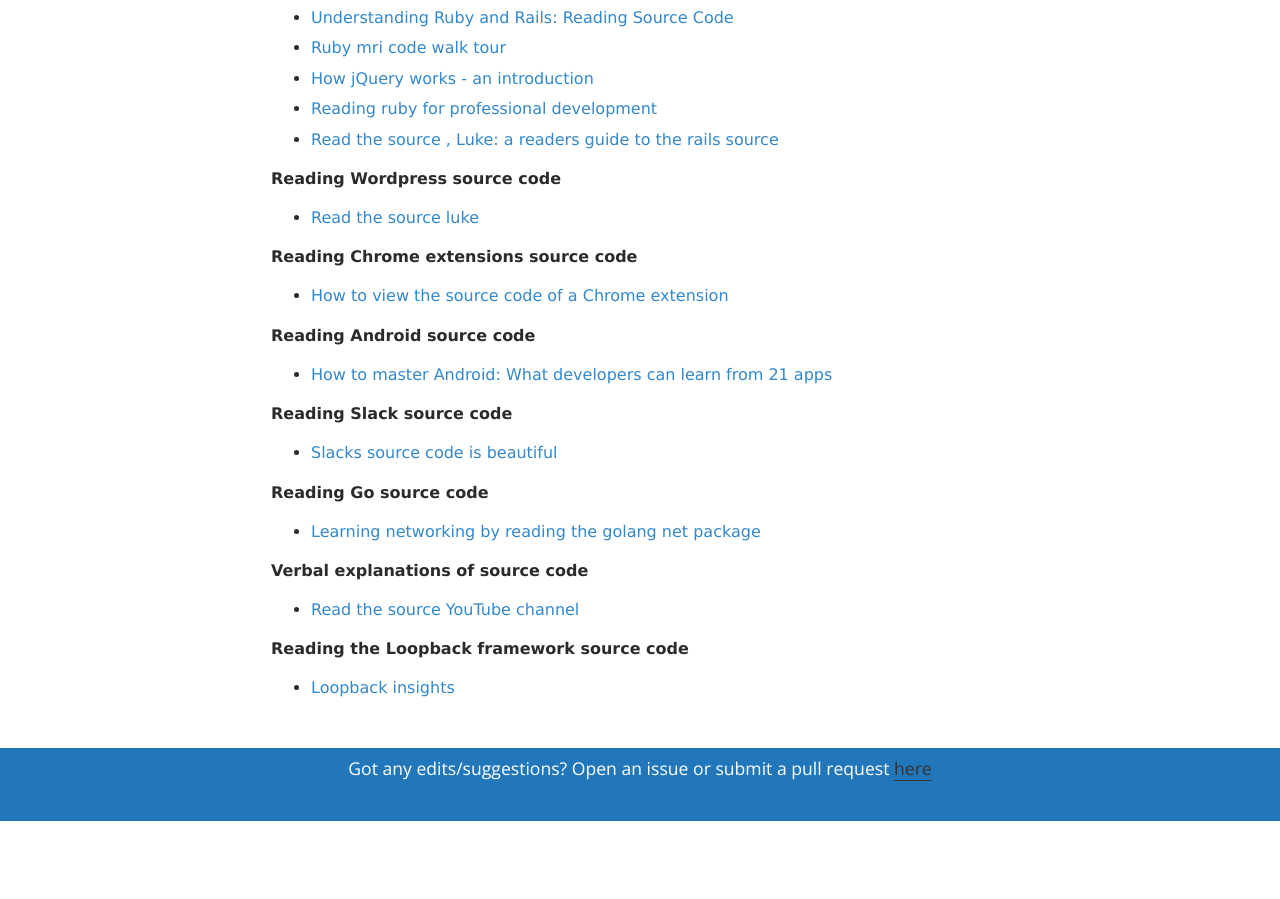
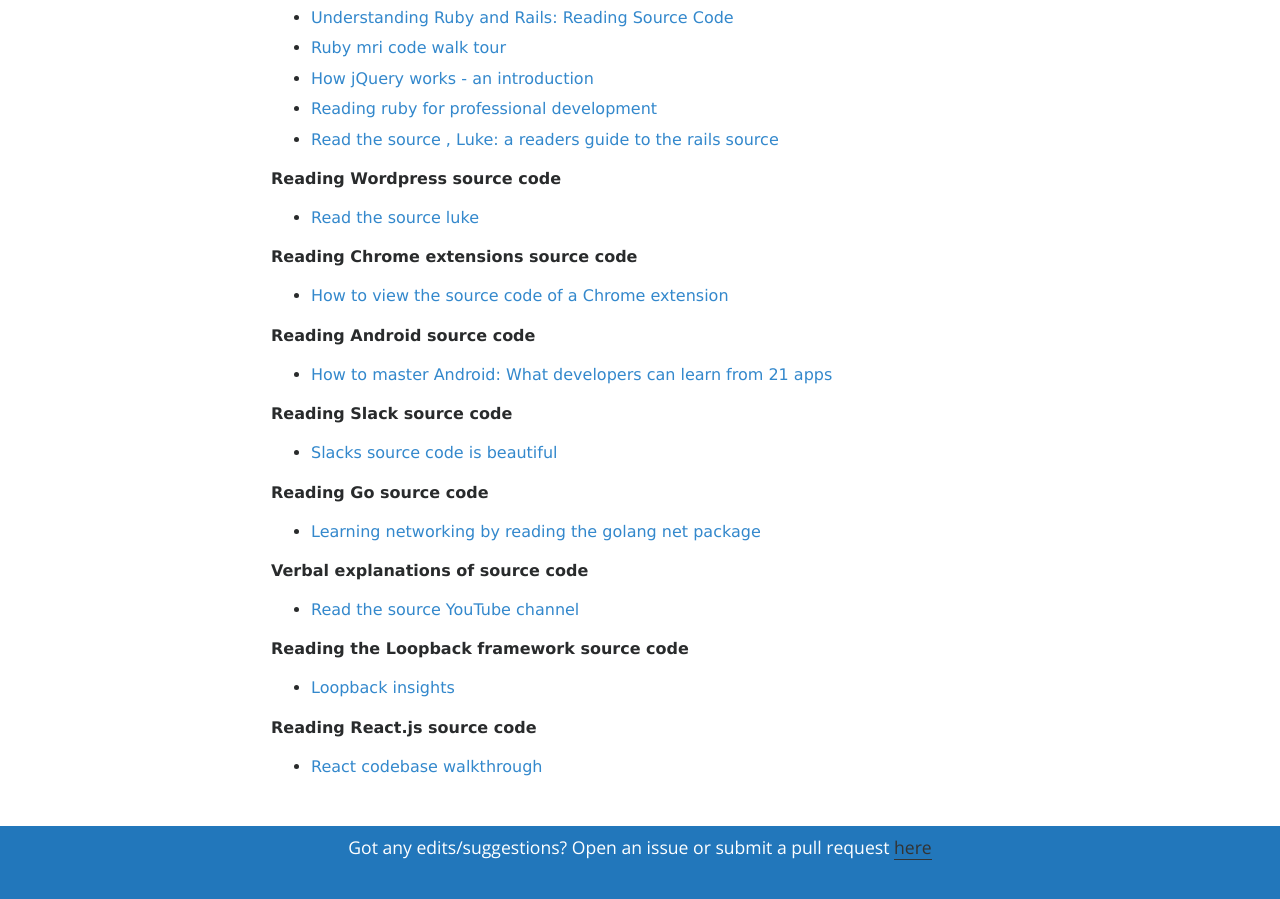
Before and after one commit to CarlMungazi/sourcecodeadventures, a Jekyll site: the page built from _posts/2017-07-23-resources-reading-source.md, in a window 1280 px wide and 900 px high, scrolled down 1494 px. Built offline with Jekyll 4.4.1, drawn with Linux system fonts in a browser that asks for light colours; nearby versions of some CDN libraries; some web fonts are replaced; before the commit the page ends 2315 px from its top, so only the background shows below that.

Commit message:
Added link for reading React source code

```diff
--- a/_posts/2017-07-23-resources-reading-source.md
+++ b/_posts/2017-07-23-resources-reading-source.md
@@ -74,3 +74,6 @@ Learning how to read source code has become a hobby of mine lately (and a someti
 
 **Reading the Loopback framework source code**
 - [Loopback insights](http://madpow.com/insights/2017/6/loopback)
+
+**Reading React.js source code**
+- [React codebase walkthrough](https://medium.com/@ericchurchill/the-react-source-code-a-beginners-walkthrough-i-7240e86f3030)
```
